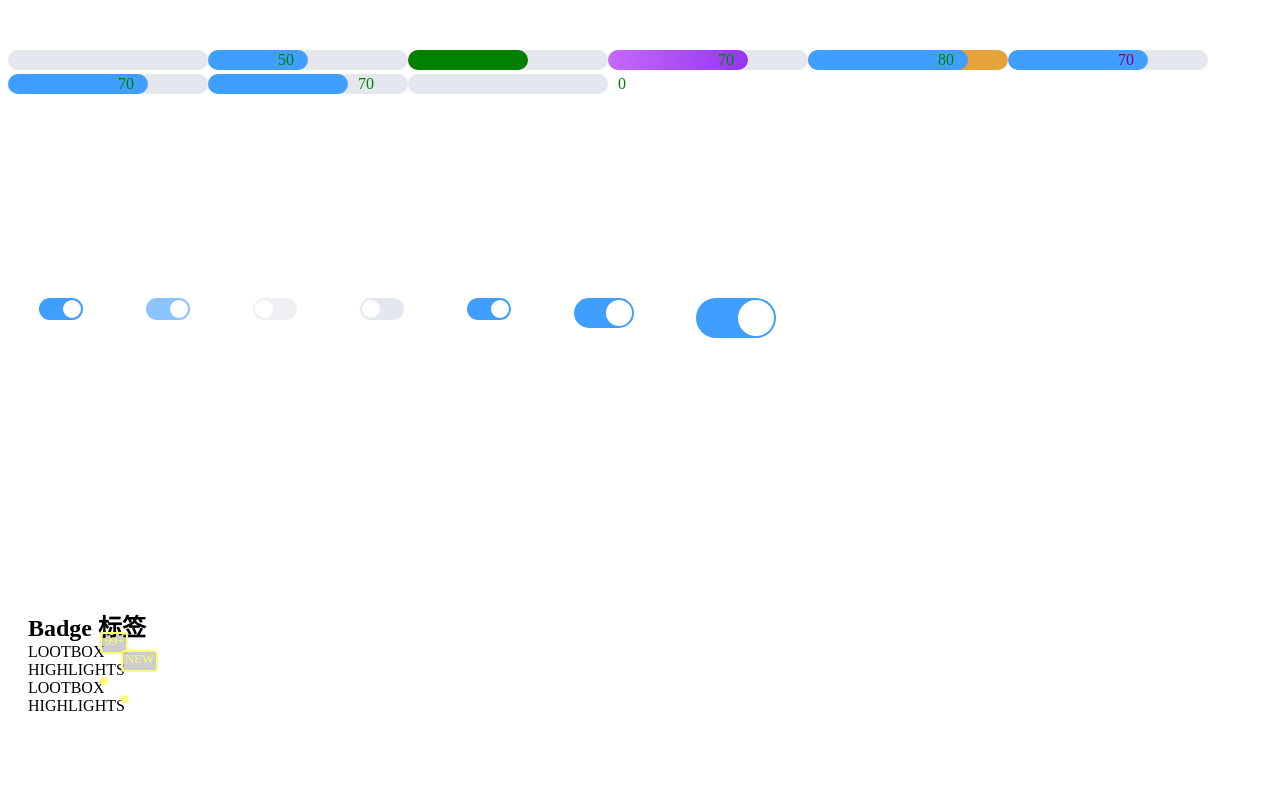
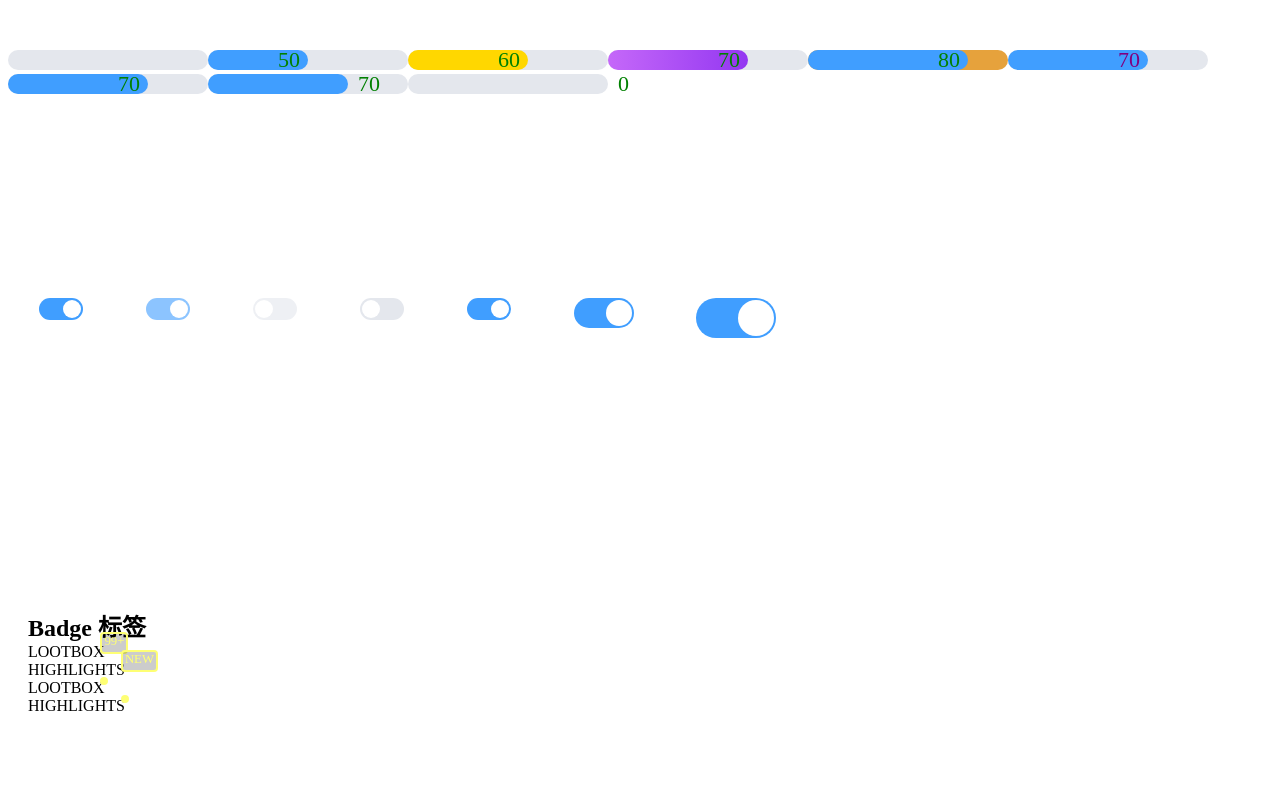
Before and after one commit to yingjieweb/league-ui, a Vue app: page / in a window 1280 px wide. Shown: the top 800 px of the page. Built offline with nearby package versions, Linux system fonts and the light colour scheme.

Commit message:
Adjust Progress props textSize

```diff
--- a/src/App.vue
+++ b/src/App.vue
@@ -3,7 +3,7 @@
     <section style="margin-top: 50px; margin-bottom: 200px;">
       <lol-progress width="200" height="20"></lol-progress>
       <lol-progress width="200" height="20" percentage="50"></lol-progress>
-      <lol-progress width="200" height="20" percentage="60" activeColor="green"></lol-progress>
+      <lol-progress width="200" height="20" percentage="60" activeColor="gold"></lol-progress>
       <lol-progress width="200" height="20" percentage="70" activeColor="linear-gradient(90deg, #C568F9 0%, #9337F1 100%)"></lol-progress>
       <lol-progress width="200" height="20" percentage="80" inactiveColor="#E6A23C"></lol-progress>
       <lol-progress width="200" height="20" percentage="70" textColor="purple"></lol-progress>
--- a/src/components/Progress/LolProgress.vue
+++ b/src/components/Progress/LolProgress.vue
@@ -42,6 +42,10 @@
         type: Number | String,
         default: 22,
       },
+      textWeight: {
+        type: Number | String,
+        default: 40,
+      },
       textPosition: {
         type: String,
         default: 'inside' // inside follow outside
@@ -67,6 +71,8 @@
       textStyles() {
         return {
           color: this.textColor,
+          fontSize: this.textSize + 'px',
+          fontWeight: this.textWeight,
           lineHeight: this.height + 'px',
         }
       }
```
